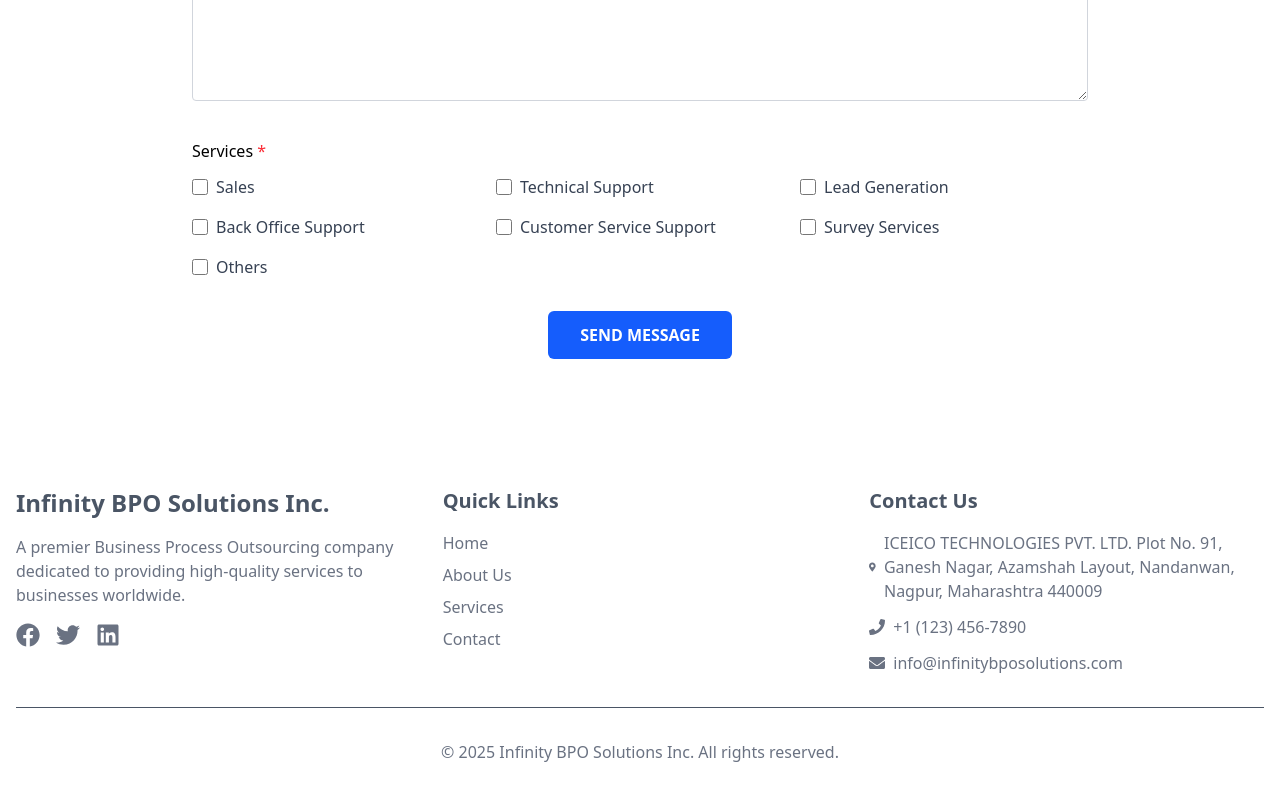
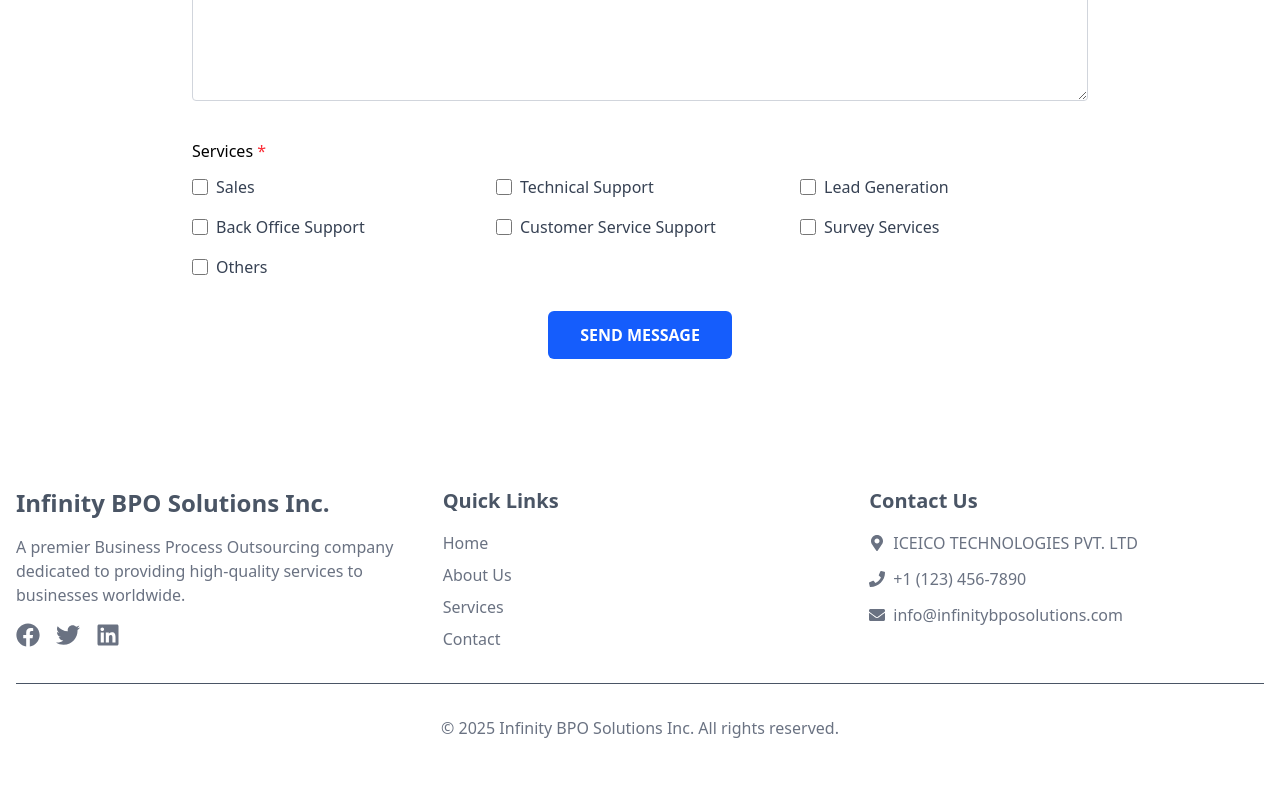
Before and after one commit to dhananjaysable/Infinitebposolutions, a React (Vite) app: page / in a window 1280 px wide. Shown: the part 3413-4213 px from the top of the page. Built offline with nearby package versions, Linux system fonts and the light colour scheme.

Commit message:
ICEICO Task

```diff
--- a/src/components/Footer.jsx
+++ b/src/components/Footer.jsx
@@ -91,8 +91,7 @@ const Footer = () => {
               <p className="flex items-center">
                 <FaMapMarkerAlt className="mr-2" />
                 <span className="text-gray-500 transition-colors hover:text-primary">
-                  ICEICO TECHNOLOGIES PVT. LTD. Plot No. 91, Ganesh Nagar,
-                  Azamshah Layout, Nandanwan, Nagpur, Maharashtra 440009
+                  ICEICO TECHNOLOGIES PVT. LTD
                 </span>
               </p>
               <p className="flex items-center">
```
